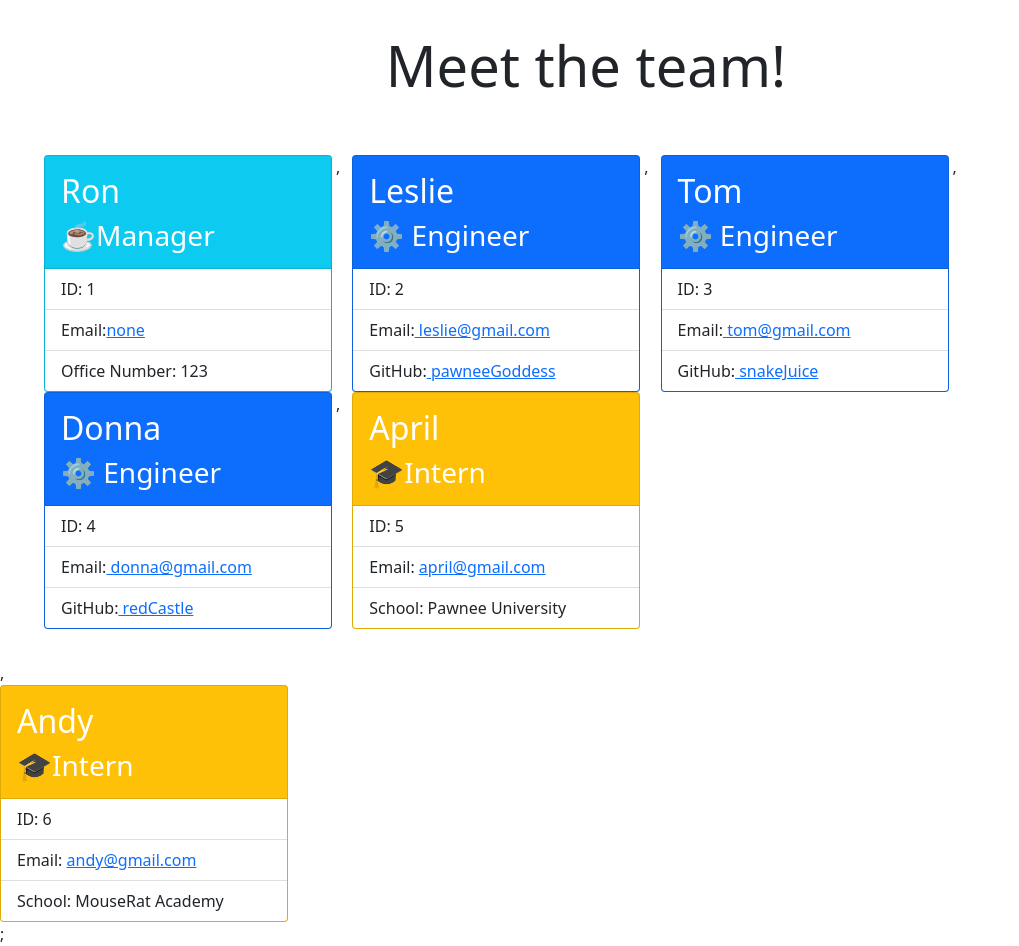
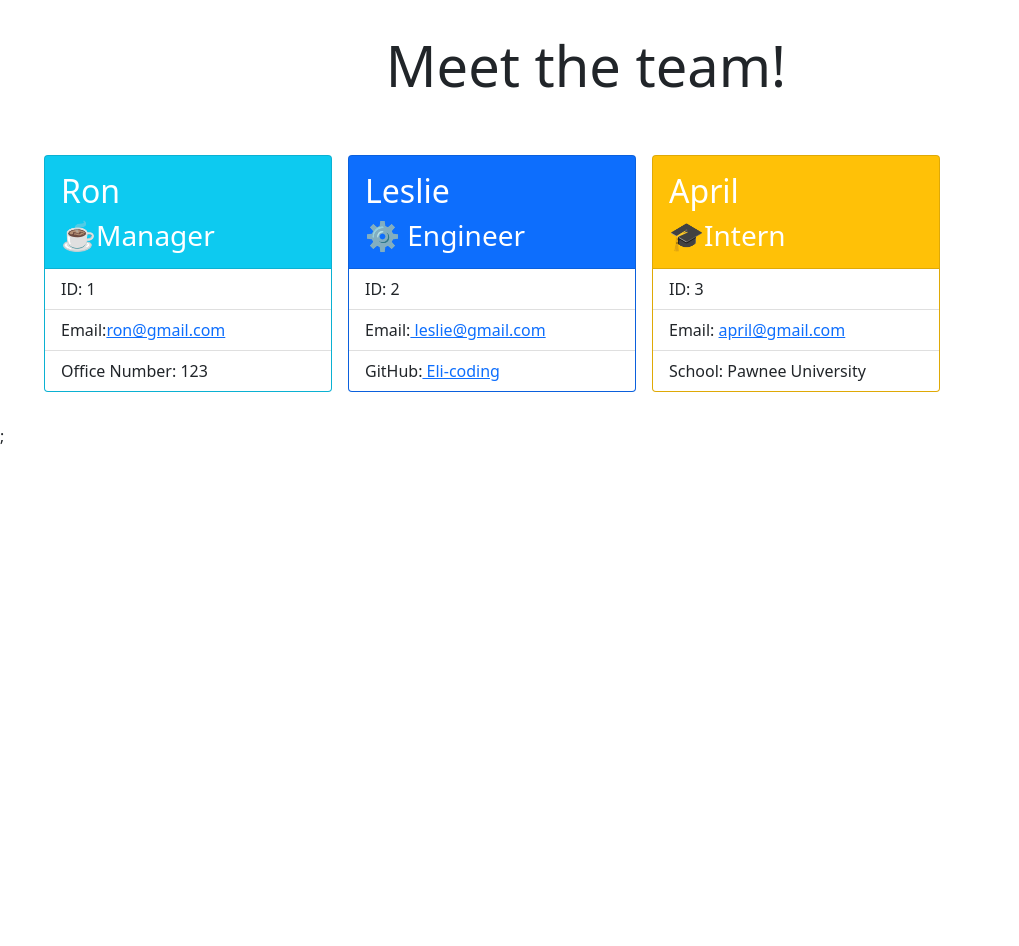
Before and after one commit to Eli-coding/team-profile-generator, a website: page pageBones.html in a window 1280 px wide. Shown: the whole page, without its empty margins (0-1019 px from the left). After the commit the page ends 800 px from the top, so only its background shows below. Drawn offline with nearby package versions, Linux system fonts and the light colour scheme.

Commit message:
fix github link and delete unwanted commas in html

```diff
--- a/index.js
+++ b/index.js
@@ -200,7 +200,7 @@ function generateHTML(arr) {
                 <ul class="list-group list-group-flush">
                     <li class="list-group-item">ID: ${arr[i].getId()}</li>
                     <li class="list-group-item">Email:<a href="mailto: ${arr[i].getEmail()}"m class="card-link"> ${arr[i].getEmail()}</a></li>
-                    <li class="list-group-item">GitHub:<a href="${arr[i].getGithub()}" class="card-link"> ${arr[i].getGithub()}</a></li>
+                    <li class="list-group-item">GitHub:<a href="https://github.com/${arr[i].getGithub()}" class="card-link"> ${arr[i].getGithub()}</a></li>
                 </ul>
                 </div>
             </div>
@@ -255,7 +255,7 @@ function generateHTML(arr) {
 
 
 
-                ${HTMLarr};
+                ${HTMLarr.join("")};
 
 
 
--- a/pageBones.html
+++ b/pageBones.html
@@ -31,12 +31,12 @@
                 </div>
                 <ul class="list-group list-group-flush">
                     <li class="list-group-item">ID: 1 </li>
-                    <li class="list-group-item">Email:<a href="mailto: none class="card-link">none</a></li>
+                    <li class="list-group-item">Email:<a href="mailto: ron@gmail.com class="card-link">ron@gmail.com</a></li>
                     <li class="list-group-item">Office Number: 123</a></li>
                 </ul>
                </div>
 
-            </div>,
+            </div>
              <div class="col-sm-3">
                <div class="card text-white bg-primary" style="width: 18rem;">
 
@@ -47,41 +47,11 @@
                 <ul class="list-group list-group-flush">
                     <li class="list-group-item">ID: 2</li>
                     <li class="list-group-item">Email:<a href="mailto: leslie@gmail.com"m class="card-link"> leslie@gmail.com</a></li>
-                    <li class="list-group-item">GitHub:<a href="pawneeGoddess" class="card-link"> pawneeGoddess</a></li>
+                    <li class="list-group-item">GitHub:<a href="https://github.com/Eli-coding" class="card-link"> Eli-coding</a></li>
                 </ul>
                 </div>
             </div>
-        ,
-             <div class="col-sm-3">
-               <div class="card text-white bg-primary" style="width: 18rem;">
 
-                <div class="card-body">
-                    <h2 class="card-title">Tom</h2>
-                    <h3 class="card-text">⚙️ Engineer </h3>
-                </div>
-                <ul class="list-group list-group-flush">
-                    <li class="list-group-item">ID: 3</li>
-                    <li class="list-group-item">Email:<a href="mailto: tom@gmail.com"m class="card-link"> tom@gmail.com</a></li>
-                    <li class="list-group-item">GitHub:<a href="snakeJuice" class="card-link"> snakeJuice</a></li>
-                </ul>
-                </div>
-            </div>
-        ,
-             <div class="col-sm-3">
-               <div class="card text-white bg-primary" style="width: 18rem;">
-
-                <div class="card-body">
-                    <h2 class="card-title">Donna</h2>
-                    <h3 class="card-text">⚙️ Engineer </h3>
-                </div>
-                <ul class="list-group list-group-flush">
-                    <li class="list-group-item">ID: 4</li>
-                    <li class="list-group-item">Email:<a href="mailto: donna@gmail.com"m class="card-link"> donna@gmail.com</a></li>
-                    <li class="list-group-item">GitHub:<a href="redCastle" class="card-link"> redCastle</a></li>
-                </ul>
-                </div>
-            </div>
-        ,
 
        <div class="col-sm-3">
             <div class="card text-white bg-warning" style="width: 18rem;">
@@ -91,27 +61,9 @@
                     <h3 class="card-text">🎓Intern</h3>
                 </div>
                 <ul class="list-group list-group-flush">
-                    <li class="list-group-item">ID: 5</li>
+                    <li class="list-group-item">ID: 3</li>
                     <li class="list-group-item">Email: <a href="mailto: april@gmail.com" class="card-link"> april@gmail.com</a> </li>
                     <li class="list-group-item">School: Pawnee University</li>
-                </ul>
-            </div>
-        </div>
-
-
-        </div>,
-
-       <div class="col-sm-3">
-            <div class="card text-white bg-warning" style="width: 18rem;">
-
-                <div class="card-body">
-                    <h2 class="card-title">Andy</h2>
-                    <h3 class="card-text">🎓Intern</h3>
-                </div>
-                <ul class="list-group list-group-flush">
-                    <li class="list-group-item">ID: 6</li>
-                    <li class="list-group-item">Email: <a href="mailto: andy@gmail.com" class="card-link"> andy@gmail.com</a> </li>
-                    <li class="list-group-item">School: MouseRat Academy</li>
                 </ul>
             </div>
         </div>
```
